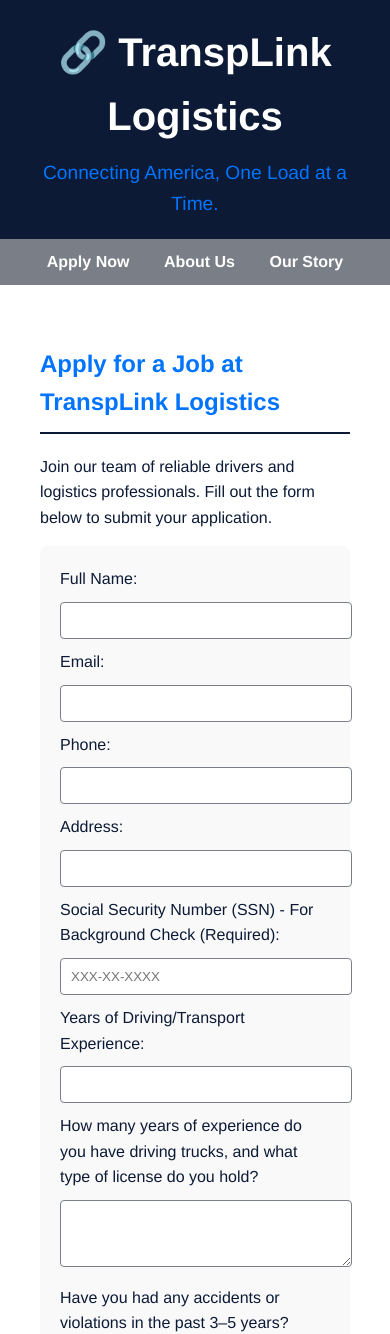
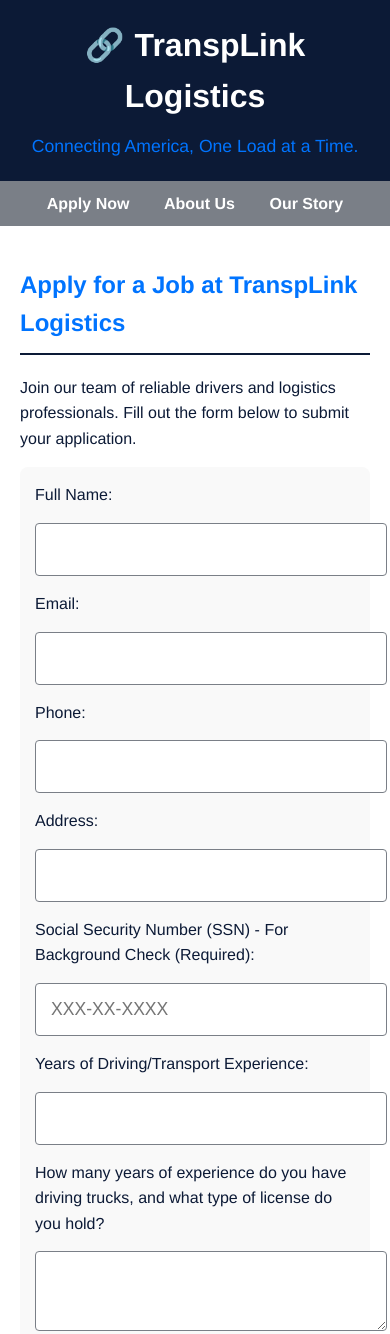
Before and after one commit to Ruudweel21/transplink-site, a plain HTML site: page index.html in a window 390 px wide. Shown: the top 1334 px of the page. Drawn offline with Linux system fonts and the light colour scheme.

Commit message:
Add files via upload

```diff
--- a/index.html
+++ b/index.html
@@ -99,6 +99,33 @@
             text-align: center;
             padding: 10px;
             margin-top: 40px;
+        }
+        /* Mobile responsiveness for form */
+        @media (max-width: 768px) {
+            section {
+                padding: 20px;
+            }
+            form {
+                padding: 15px;
+            }
+            input, textarea, select {
+                padding: 15px;
+                font-size: 1.1em;
+                margin: 15px 0;
+            }
+            textarea {
+                rows: 4; /* Ensure textareas are taller on mobile */
+            }
+            button {
+                padding: 15px;
+                font-size: 1.2em;
+            }
+            .logo {
+                font-size: 2em;
+            }
+            .slogan {
+                font-size: 1.1em;
+            }
         }
     </style>
     <script>
```
